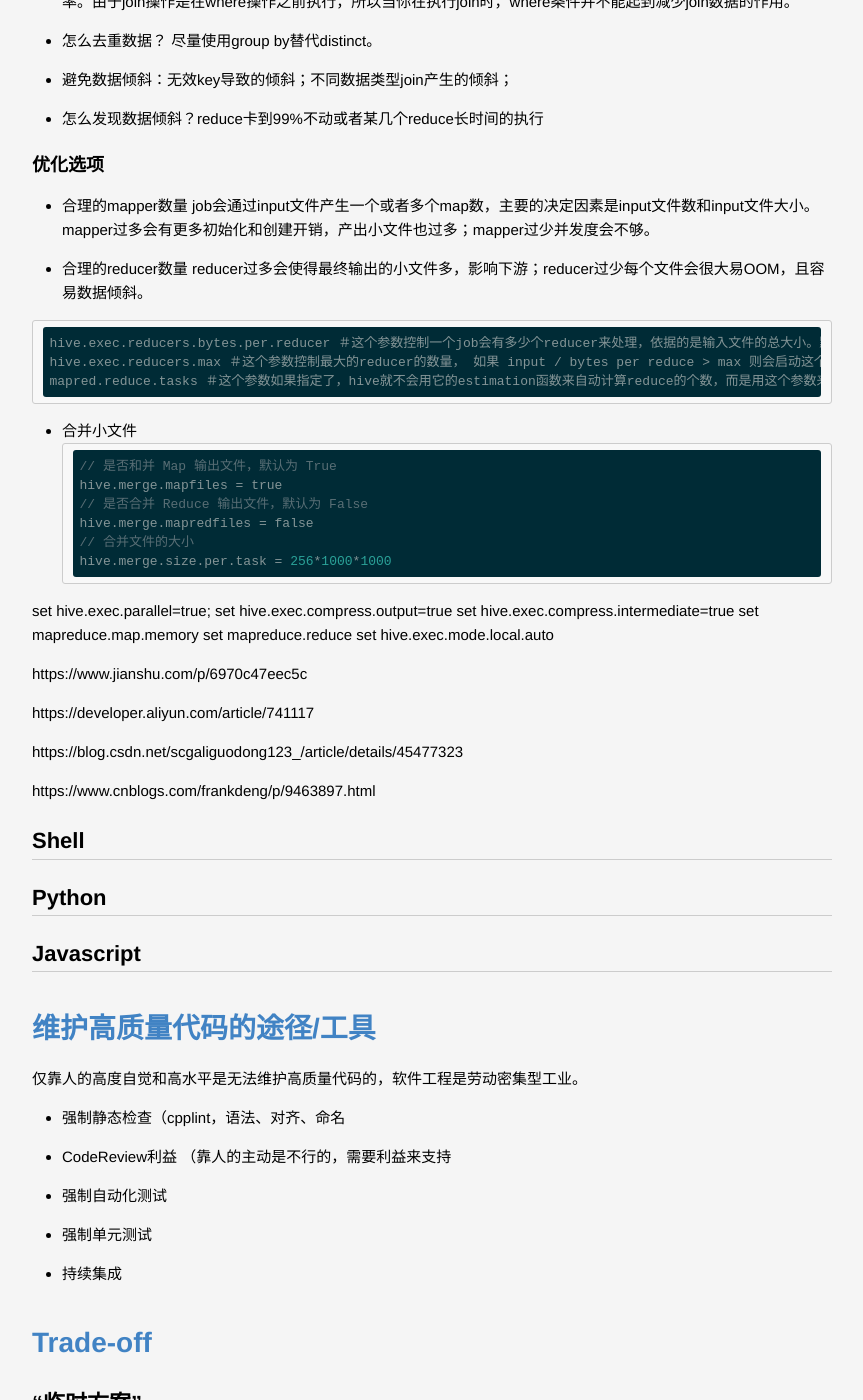
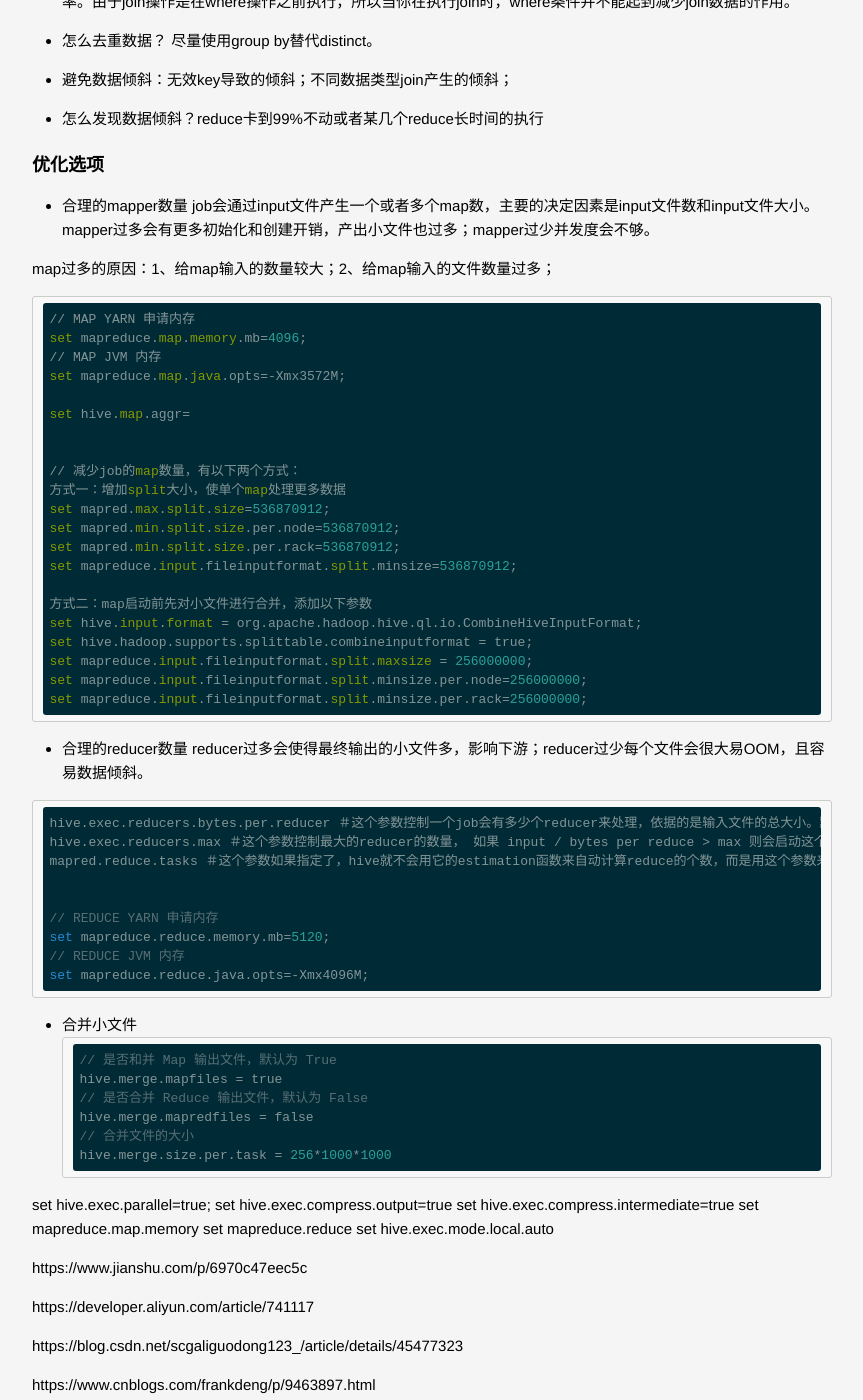
Before and after one commit to lucky521/blog, a Jekyll site: the page built from _posts/language/2020-12-03-clean-code.markdown, in a window 1280 px wide and 1400 px high, scrolled down 2415 px. Shown: the whole window, without its empty margins (208-1071 px from the left). Built offline with Jekyll 4.4.1, drawn with Linux system fonts in a browser that asks for light colours.

Commit message:
Update 2020-12-03-clean-code.markdown

````diff
--- a/_posts/language/2020-12-03-clean-code.markdown
+++ b/_posts/language/2020-12-03-clean-code.markdown
@@ -75,6 +75,32 @@ SLAP 抽象层次一致性原则
 job会通过input文件产生一个或者多个map数，主要的决定因素是input文件数和input文件大小。
 mapper过多会有更多初始化和创建开销，产出小文件也过多；mapper过少并发度会不够。
 
+map过多的原因：1、给map输入的数量较大；2、给map输入的文件数量过多；
+
+```
+// MAP YARN 申请内存
+set mapreduce.map.memory.mb=4096;
+// MAP JVM 内存
+set mapreduce.map.java.opts=-Xmx3572M;
+
+set hive.map.aggr=
+
+
+// 减少job的map数量，有以下两个方式：
+方式一：增加split大小，使单个map处理更多数据
+set mapred.max.split.size=536870912;
+set mapred.min.split.size.per.node=536870912;
+set mapred.min.split.size.per.rack=536870912;
+set mapreduce.input.fileinputformat.split.minsize=536870912;
+
+方式二：map启动前先对小文件进行合并，添加以下参数
+set hive.input.format = org.apache.hadoop.hive.ql.io.CombineHiveInputFormat;
+set hive.hadoop.supports.splittable.combineinputformat = true;
+set mapreduce.input.fileinputformat.split.maxsize = 256000000;
+set mapreduce.input.fileinputformat.split.minsize.per.node=256000000;
+set mapreduce.input.fileinputformat.split.minsize.per.rack=256000000;
+```
+
 * 合理的reducer数量
 reducer过多会使得最终输出的小文件多，影响下游；reducer过少每个文件会很大易OOM，且容易数据倾斜。
 
@@ -82,6 +108,12 @@ reducer过多会使得最终输出的小文件多，影响下游；reducer过少
 hive.exec.reducers.bytes.per.reducer ＃这个参数控制一个job会有多少个reducer来处理，依据的是输入文件的总大小。默认1GB。
 hive.exec.reducers.max ＃这个参数控制最大的reducer的数量， 如果 input / bytes per reduce > max 则会启动这个参数所指定的reduce个数。 这个并不会影响mapre.reduce.tasks参数的设置。默认的max是999。
 mapred.reduce.tasks ＃这个参数如果指定了，hive就不会用它的estimation函数来自动计算reduce的个数，而是用这个参数来启动reducer。默认是-1。
+
+
+// REDUCE YARN 申请内存
+set mapreduce.reduce.memory.mb=5120;
+// REDUCE JVM 内存
+set mapreduce.reduce.java.opts=-Xmx4096M;
 ```
 
 * 合并小文件
@@ -93,8 +125,6 @@ hive.merge.mapredfiles = false
 // 合并文件的大小
 hive.merge.size.per.task = 256*1000*1000
 ```
-
-
 
 set hive.exec.parallel=true;
 set hive.exec.compress.output=true
````
